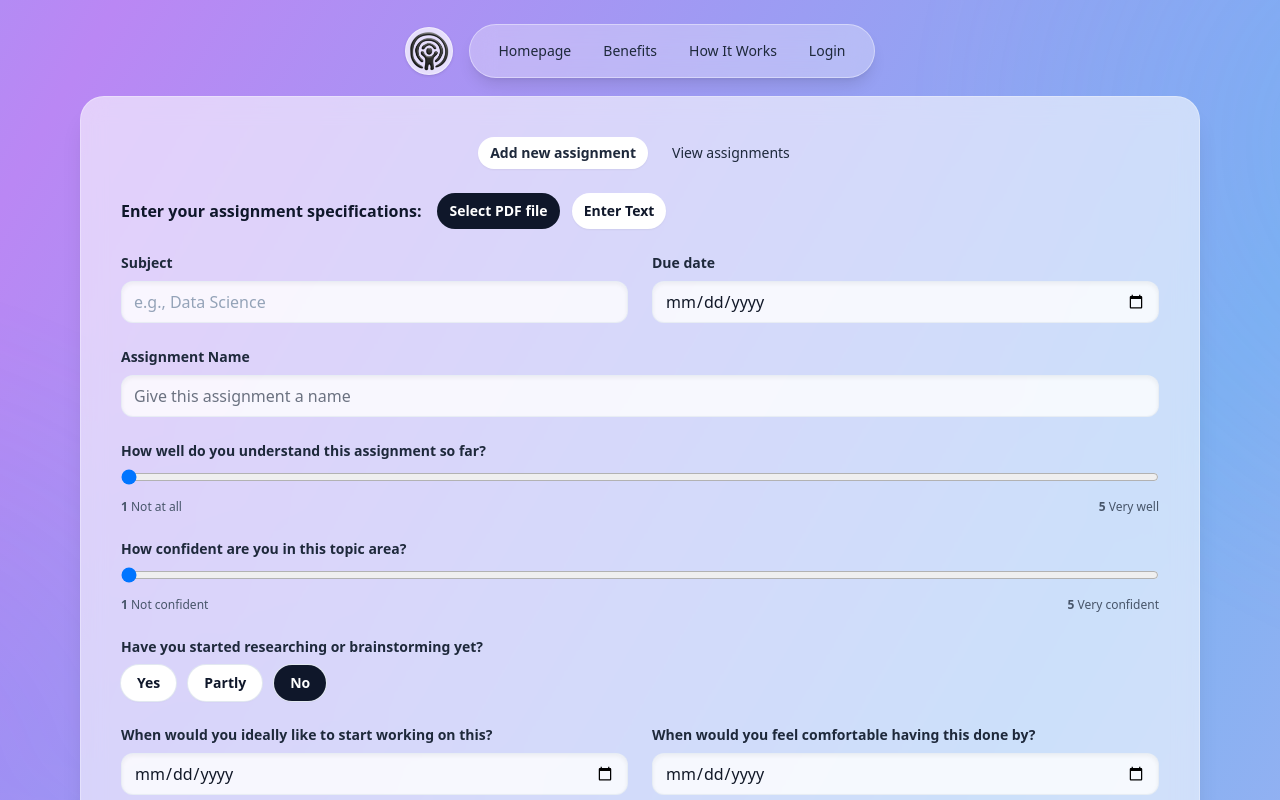
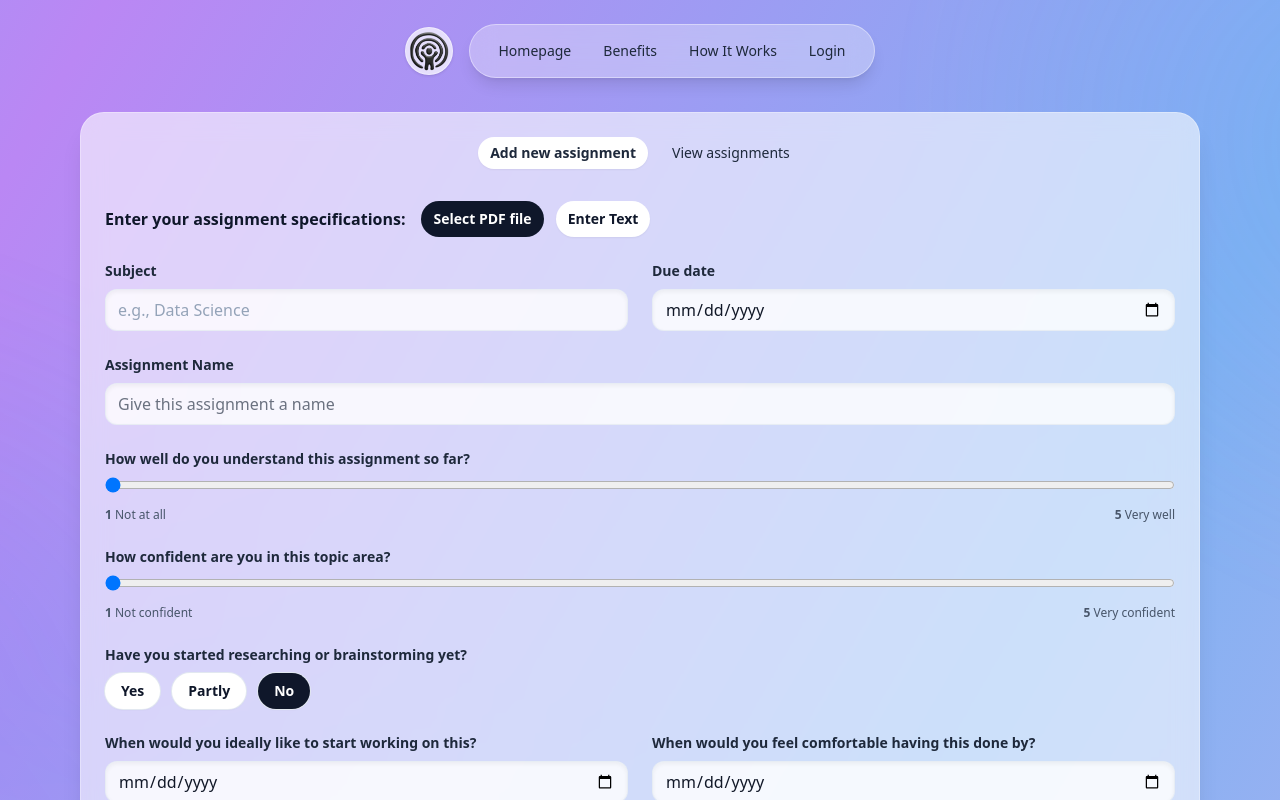
Before and after one commit to JovenTung/UpNext, a Next.js app: page /assignments in a window 1280 px wide. Shown: the top 800 px of the page. Built offline with nearby package versions, Linux system fonts and the light colour scheme.

Commit message:
Added assignment page

```diff
--- a/app/assignments/page.tsx
+++ b/app/assignments/page.tsx
@@ -82,13 +82,13 @@ export default function AssignmentsPage() {
   }
 
   return (
-    <section className="landing-animated min-h-[100vh] w-full py-24">
+    <section className="landing-animated min-h-[130vh] w-full pt-32 md:pt-40 lg:pt-28">
       <div className="mx-auto max-w-6xl px-4">
         {/* Tabs were moved inside the content panel to avoid overlap with the navbar */}
 
-        <div className="rounded-3xl border border-white/30 bg-white/60 p-6 shadow-xl backdrop-blur-md md:p-10">
+        <div className="rounded-3xl border border-white/30 bg-white/60 p-6 shadow-xl backdrop-blur-md">
           {/* Local tabs inside the panel */}
-          <div className="mb-6 flex items-center justify-center gap-3">
+          <div className="mb-8 flex items-center justify-center gap-3">
             <button
               onClick={() => setTab('add')}
               type="button"
```
